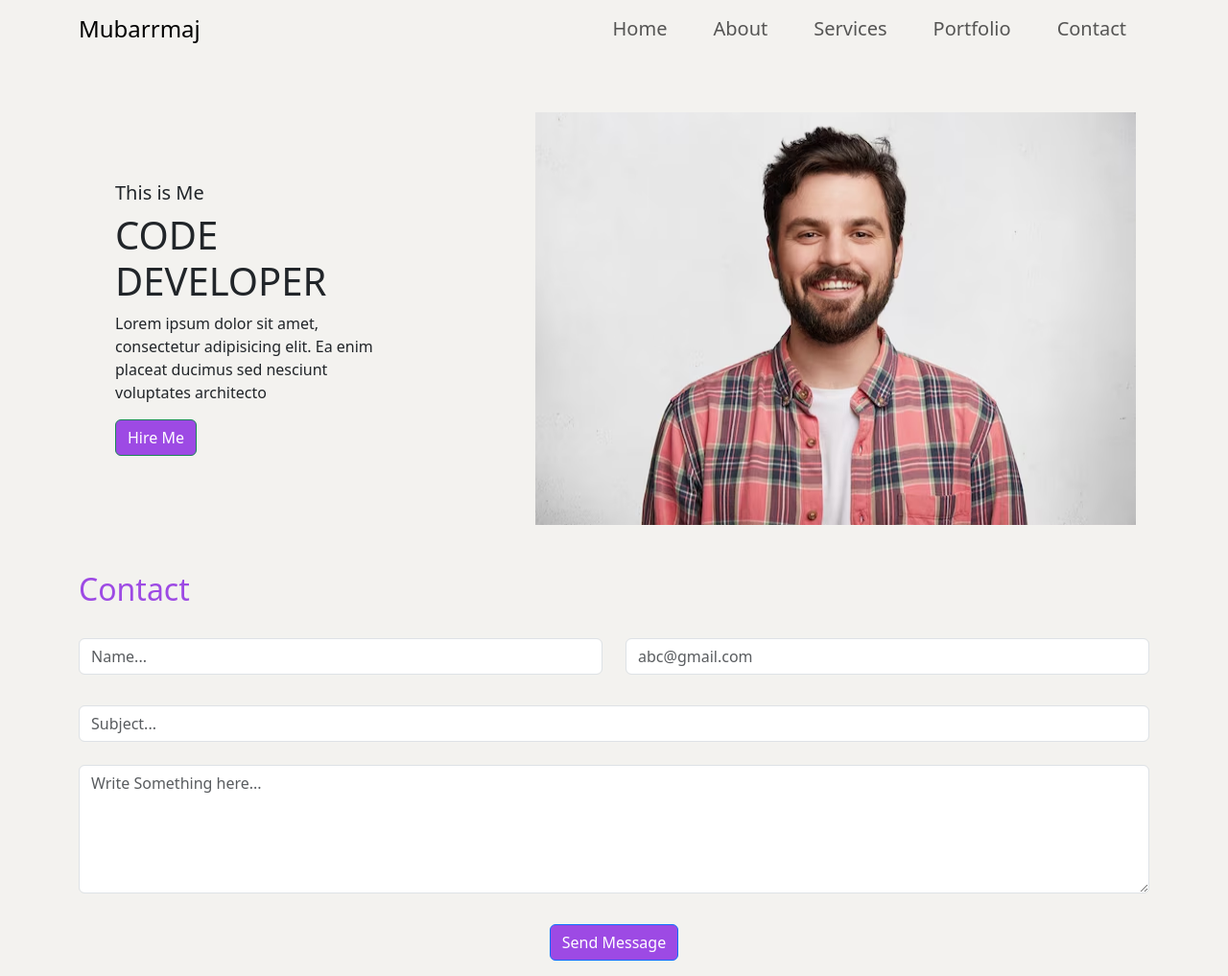
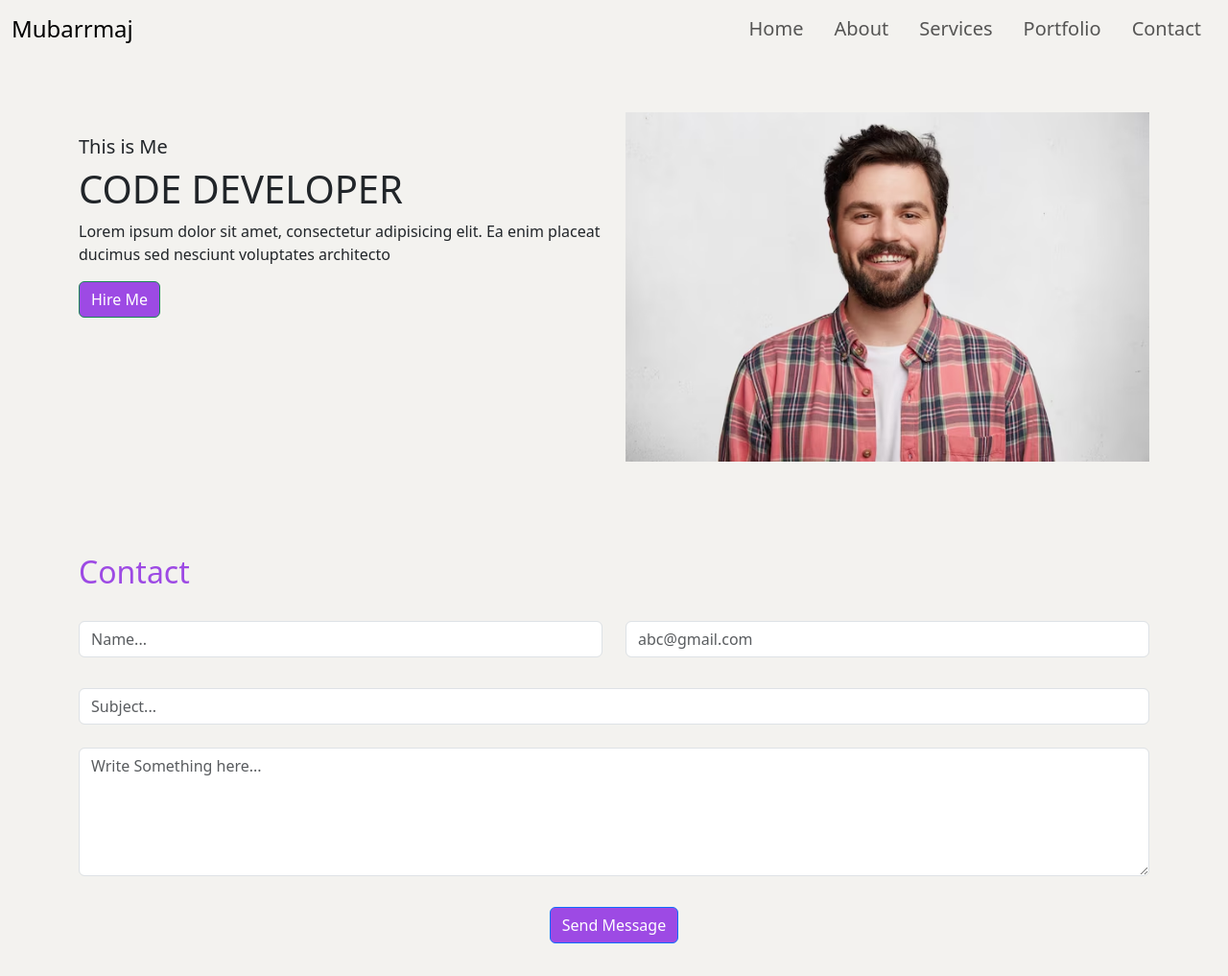
Before and after one commit to mubarrmaj/Assignment-3, a plain HTML site: page index.html in a window 1280 px wide. Shown: the whole page at 96% size. Drawn offline with nearby package versions, Linux system fonts and the light colour scheme.

Commit message:
Update index.html

```diff
--- a/index.html
+++ b/index.html
@@ -10,9 +10,9 @@
 </head>
 
 <body style="background-color:rgb(243, 242, 239);">
-    <div class="container-fluid bg-rgb(243, 242, 239)">
+    <div class="container-fluid-sm">
         <nav class="navbar navbar-expand-sm">
-            <div class="container">
+            <div class="container-fluid">
                 <span class="navbar-text h4 text-black ">Mubarrmaj</span>
                 <button class="navbar-toggler" type="button" data-bs-toggle="collapse"
                     data-bs-target="#collapsibleNavbar">
@@ -20,27 +20,28 @@
                 </button>
                 <div class="collapse navbar-collapse justify-content-end h5 text-black" id="collapsibleNavbar">
                     <ul class="navbar-nav">
-                        <li class="nav-item mx-3">
+                        <li class="nav-item mx-2">
                             <a class="nav-link" href="#">Home</a>
                         </li>
-                        <li class="nav-item mx-3">
+                        <li class="nav-item mx-2">
                             <a class="nav-link" href="#">About</a>
                         </li>
-                        <li class="nav-item mx-3">
+                        <li class="nav-item mx-2">
                             <a class="nav-link" href="#">Services</a>
                         </li>
-                        <li class="nav-item mx-3">
+                        <li class="nav-item mx-2">
                             <a class="nav-link" href="#">Portfolio</a>
                         </li>
-                        <li class="nav-item mx-3">
+                        <li class="nav-item mx-2">
                             <a class="nav-link" href="#">Contact</a>
                         </li>
                     </ul>
                 </div>
             </div>
         </nav>
-        <div class="container-fluid d-flex justify-content-center my-5">
-            <div class="container mx-5 my-4 p-5">
+        <div class="container-sm">
+            <div class="row my-5">
+                <div class="col-sm-6 py-4">
                     <h5>This is Me</h5>
                     <h1>CODE DEVELOPER</h1>
                     <p>Lorem ipsum dolor sit amet, consectetur adipisicing elit. Ea enim placeat ducimus sed nesciunt
@@ -49,9 +50,11 @@
                     <button type="button" class="btn btn-success" style="background-color:rgb(157, 74, 228);">Hire
                         Me</button>
                 </div>
-            <img src="images/client3.avif" alt="image" class=" image-fluid mx-5 px-4">
+                <div class="col-sm-6">
+                    <img src="images/client3.avif" alt="image" class=" img-fluid pb-5">
                 </div>
-        <div class="container">
+            </div>
+            <div class="container-fluid-sm">
                 <h2 style="color:rgb(157, 74, 228);">Contact</h2>
                 <form style="text-align: center;">
                     <div class="row mt-3 mb-3">
@@ -69,9 +72,11 @@
                         <textarea class="form-control mt-4 mb-3" rows="5" placeholder="Write Something here..."
                             name="text"></textarea>
                     </div>
-                <button type="submit" class="btn btn-primary mt-3 mb-3" style="background-color:rgb(157, 74, 228)">Send
+                    <button type="submit" class="btn btn-primary mt-3 mb-3"
+                        style="background-color:rgb(157, 74, 228)">Send
                         Message</button>
                 </form>
+            </div>
         </div>
     </div>
 </body>
```
Lines whose indentation alone changed are shown as unchanged.
